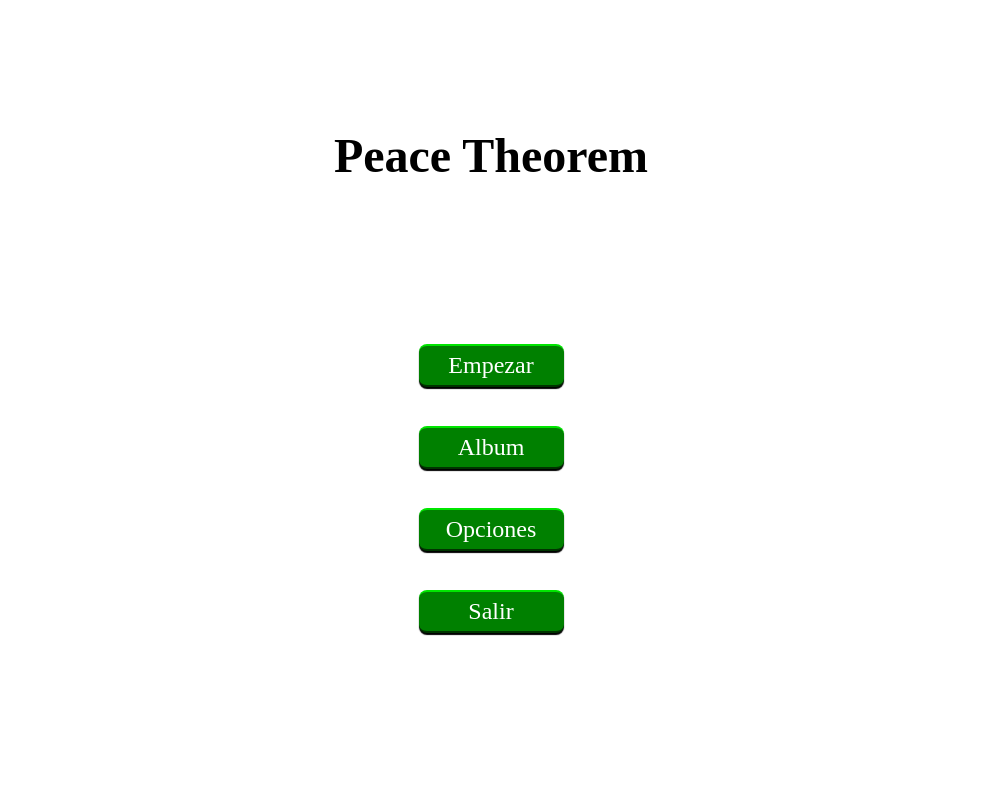
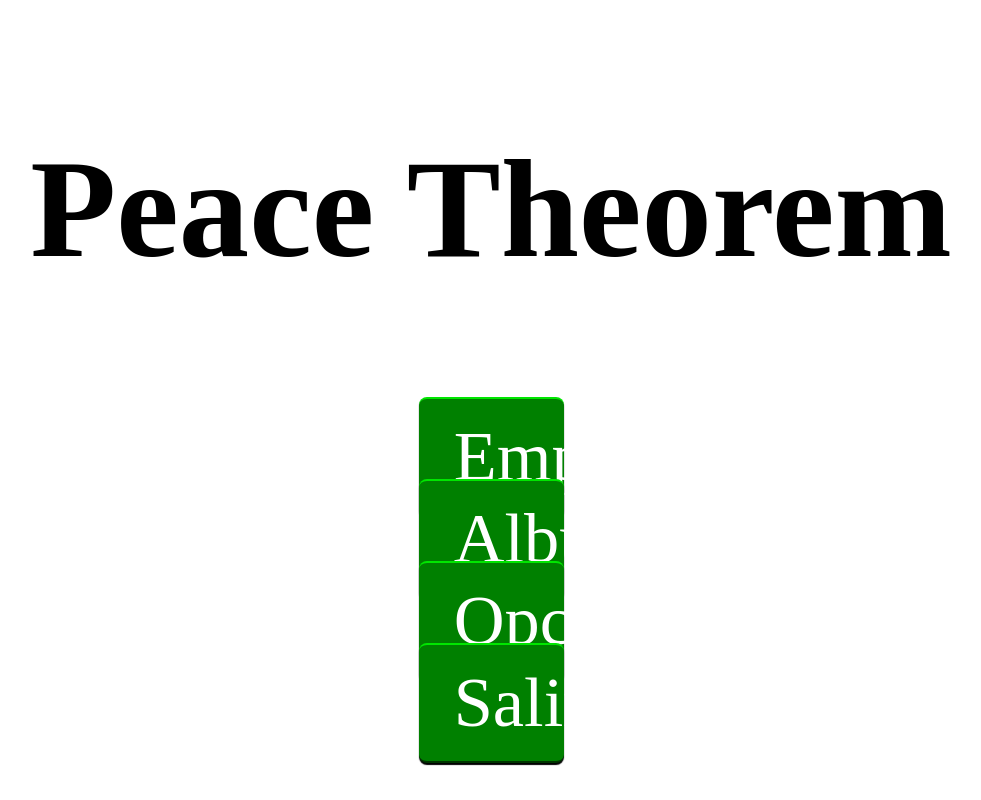
Before and after one commit to Erivck/peace-theorem-example-ui, a plain HTML site: page main.html in a window 1280 px wide. Shown: the whole page, without its empty margins (149-1130 px from the left). Drawn offline with Linux system fonts and the light colour scheme.

Commit message:
textsize width based

```diff
--- a/css/style.css
+++ b/css/style.css
@@ -5,7 +5,7 @@
 }
 
 body {
-  font-size: 1.5rem;
+  font-size: 5.5vw;
   min-height: 100vh;
   display: flex;
   flex-flow: column nowrap;
@@ -16,6 +16,11 @@ body {
 img {
   display: block;
 }
+
+:root {
+  --FS: 1rem;
+}
+
 
 .title, .loading, .tap-promt {
   display: grid;
```
